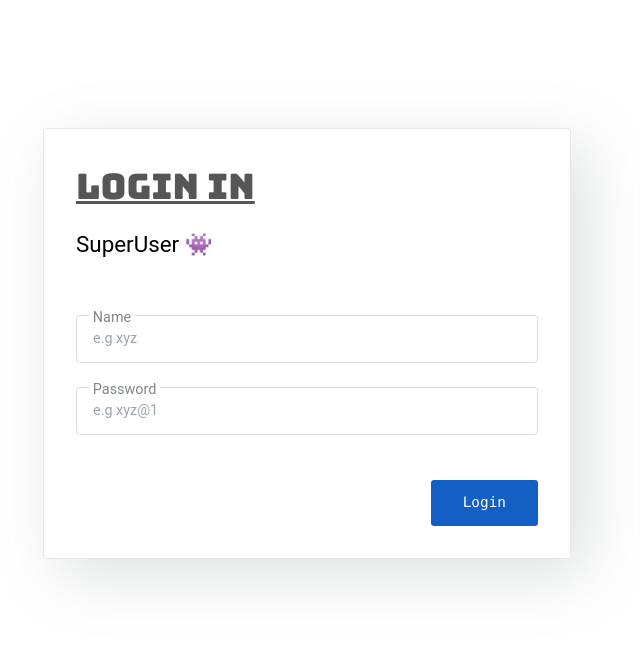
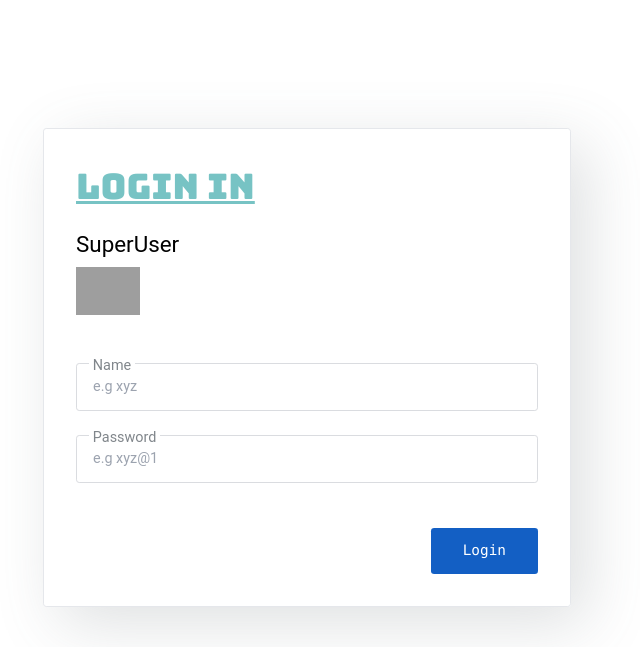
Before and after one commit to Otherwa/PHP_regis-Kel-, a PHP site: page /Php/View/Account/adminlogin.php in a window 1280 px wide. Shown: the top 647 px of the page, without its empty margins (333-973 px from the left). Run offline with PHP 8.4, Linux system fonts and the light colour scheme; style sheets or scripts are compiled from the project's sources; grey boxes are pictures that could not be loaded.

Commit message:
Add files via upload

```diff
--- a/Css/style.css
+++ b/Css/style.css
@@ -125,7 +125,7 @@
 
  .form__button:hover {
      box-shadow: 1px 10px 36px rgba(77, 77, 77, 0.419);
-     background-color: rgb(0, 229, 149);
+     background-color: rgb(8, 231, 212);
  }
  /* for sub button */
 
--- a/Php/View/Account/adminlogin.php
+++ b/Php/View/Account/adminlogin.php
@@ -87,10 +87,13 @@ if (isset($_POST['login'])) {
             <fieldset>
                 <legend></legend>
 
-                <h1 class="form__title" style="font-family: 'Bungee', cursive; font-size: 2.2rem; color: #565656;">
+                <h1 class="form__title"
+                    style="font-family: 'Bungee', cursive; font-size: 2.2rem; color: rgb(119, 195, 196);">
                     <span style="text-decoration:underline;">Login in</span><br />
-                    <span style=" font-size: 1.4rem; font-family: 'Roboto' , sans-serif; color: black;">SuperUser
-                        👾</span>
+                    <span style=" font-size: 1.4rem; font-family: 'Roboto' , sans-serif; color: black;">SuperUser <img
+                            src="https://github.githubassets.com/images/mona-loading-dark.gif" alt="octo"
+                            style="height:3rem">
+                    </span>
                 </h1>
 
                 <div class="form__div">
```
Also changed, not shown: Php/View/Forms/formto.php (+6 -3 lines).
